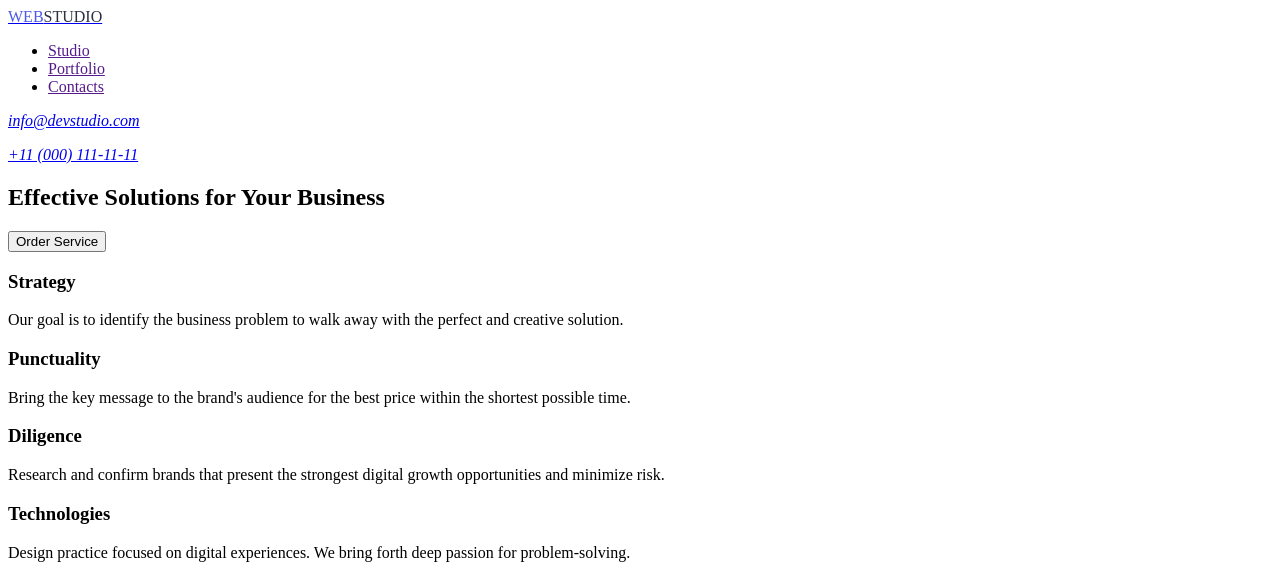
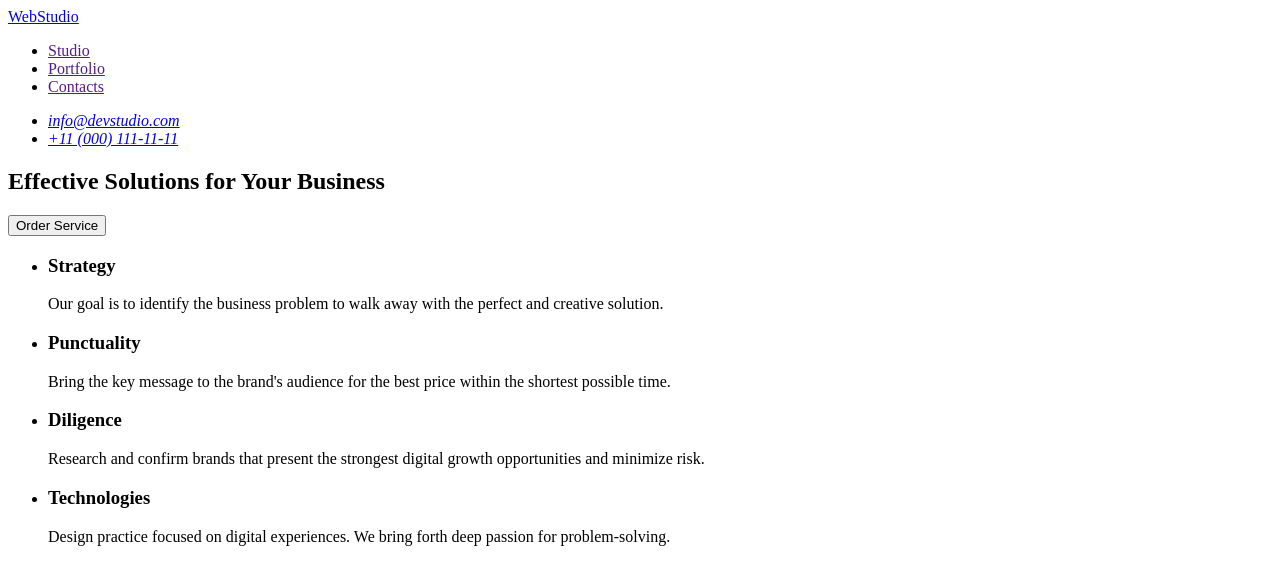
Before and after one commit to oomloud/goit-markup-hw-01, a plain HTML site: page index.html in a window 1280 px wide. Shown: the top 569 px of the page. Drawn offline with Linux system fonts and the light colour scheme.

Commit message:
[Fix] fixed header and first 2 section of main content

```diff
--- a/index.html
+++ b/index.html
@@ -10,8 +10,7 @@
 <body>
   <header>
     <!-- Logo -->
-    <a href="/"><span style="color:#4D5AE5
-">WEB</span><span style="color:#2E2F42">STUDIO</span></a>
+    <a href="./index.html">WebStudio</a>
     <!-- Navigation -->
     <nav>
       <ul>
@@ -22,8 +21,10 @@
     </nav>
     <!-- Contacts -->
     <address>
-      <p><a href="mailto:info@devstudio.com">info@devstudio.com</a></p>
-      <p><a href="tel:+110001111111">+11 (000) 111-11-11</a></p>
+      <ul>
+        <li><a href="mailto:info@devstudio.com">info@devstudio.com</a></li>
+        <li><a href="tel:+110001111111">+11 (000) 111-11-11</a></li>
+      </ul>
     </address>
   </header>
 
@@ -36,34 +37,32 @@
 
     <!-- Section 2 - Description -->
     <section>
-      <div>
+      <ul>
+        <li>
           <h3>Strategy</h3>
           <p>
-          Our goal is to identify the business problem to walk away with the
-          perfect and creative solution.
+            Our goal is to identify the business problem to walk away with the perfect and creative solution.
           </p>
-      </div>
-      <div>
+        </li>
+        <li>
           <h3>Punctuality</h3>
           <p>
-          Bring the key message to the brand's audience for the best price
-          within the shortest possible time.
+            Bring the key message to the brand's audience for the best price within the shortest possible time.
           </p>
-      </div>
-      <div>
+        </li>
+        <li>
           <h3>Diligence</h3>
           <p>
-          Research and confirm brands that present the strongest digital
-          growth opportunities and minimize risk.
+            Research and confirm brands that present the strongest digital growth opportunities and minimize risk.
           </p>
-      </div>
-      <div>
+        </li>
+        <li>
           <h3>Technologies</h3>
           <p>
-          Design practice focused on digital experiences. We bring forth deep
-          passion for problem-solving.
+            Design practice focused on digital experiences. We bring forth deep passion for problem-solving.
           </p>
-      </div>
+        </li>
+      </ul>
     </section>
 
     <!-- Section 3 - Portfolio -->
@@ -108,8 +107,7 @@
   </main>
 
   <footer>
-    <a href="/"><span style="color:#4D5AE5
-    ">WEB</span><span style="color:#2E2F42">STUDIO</span></a>
+    <a href="./index.html">WebStudio</a>
     <p>
       Increase the flow of customers and sales for your business with digital
       marketing & growth solutions.
```
Lines whose indentation alone changed are shown as unchanged.
